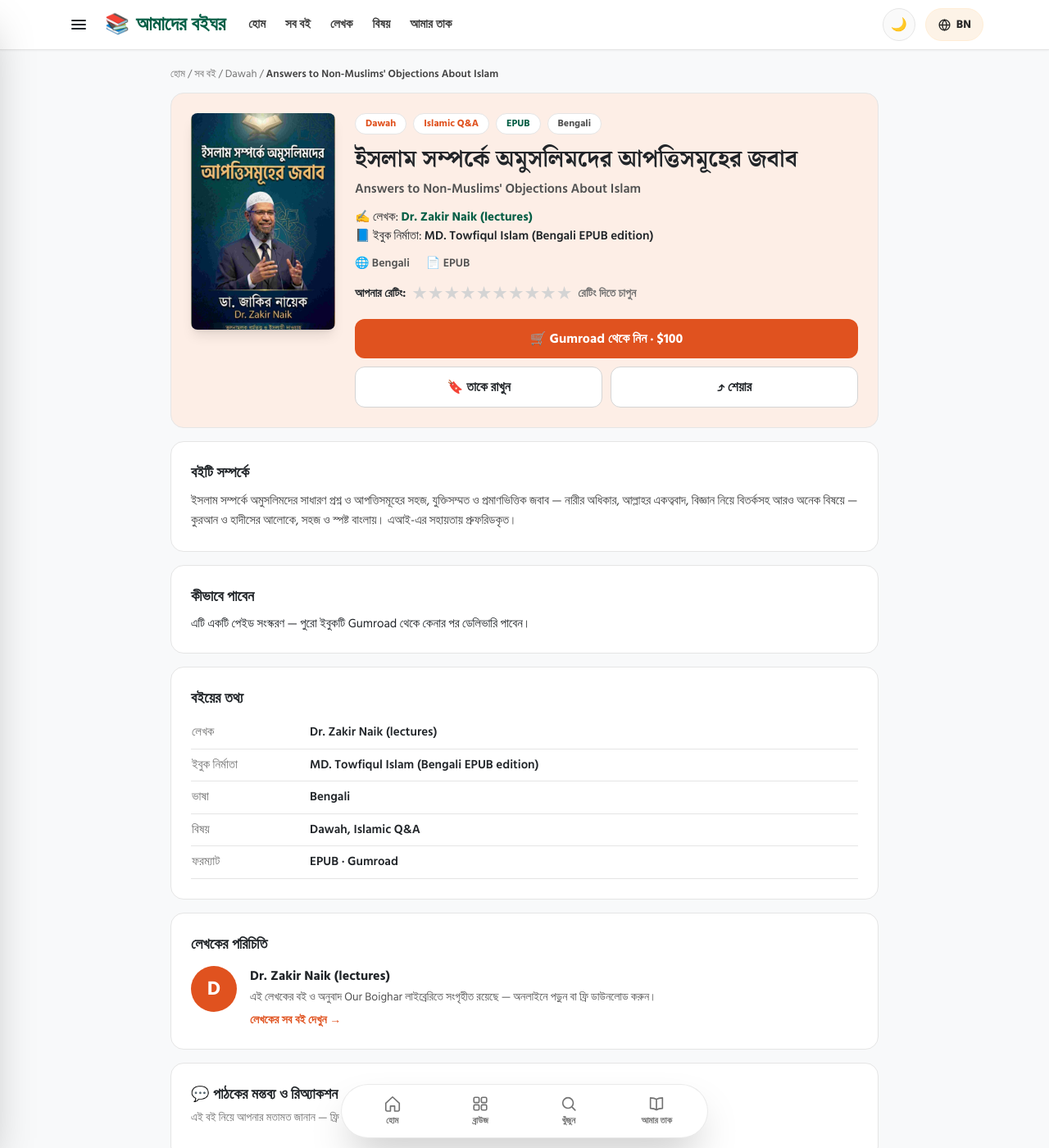
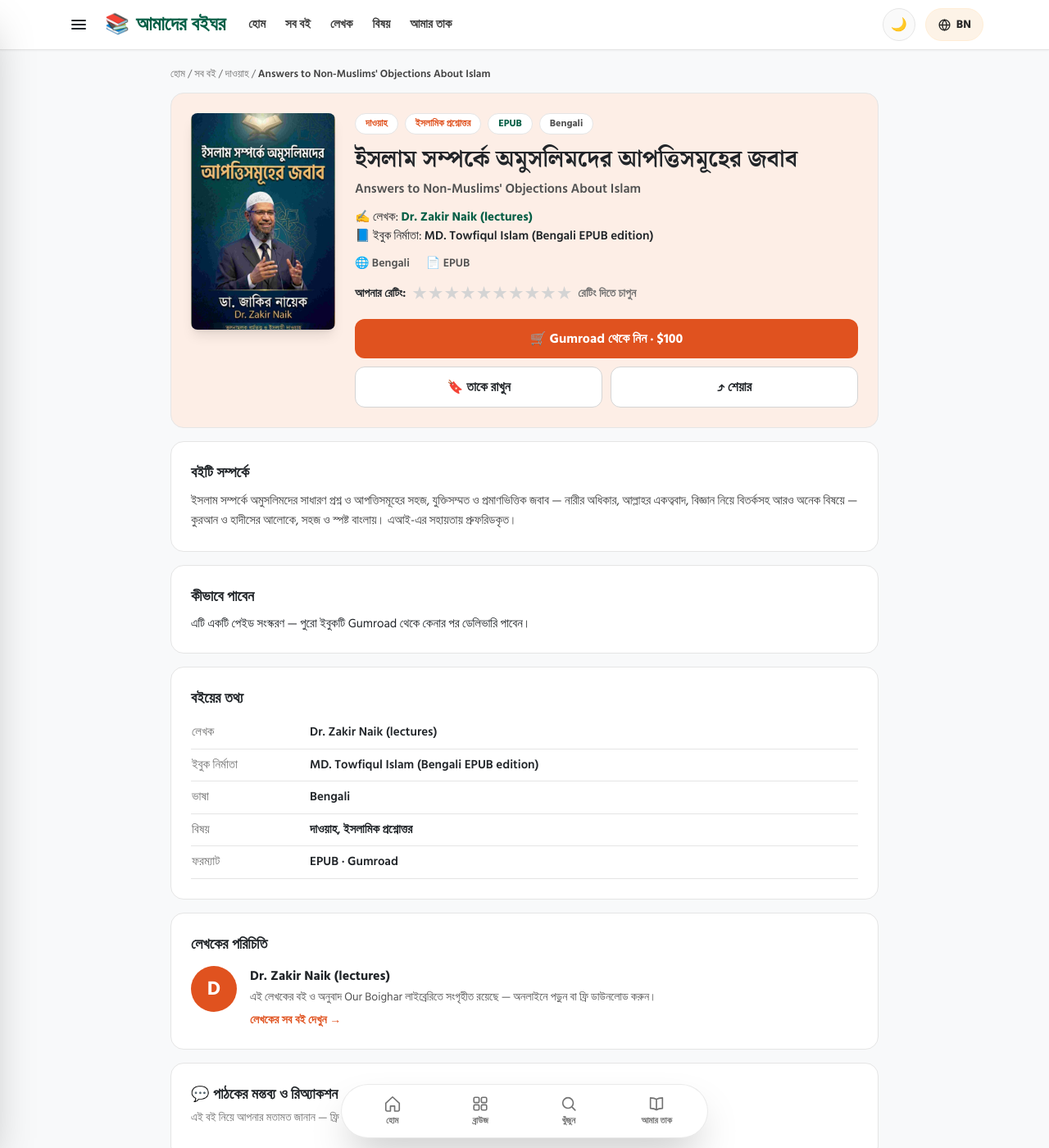
Before and after one commit to MDTowfiqul/our-boighar, a Jekyll site: the page built from _books/islam-objections-bn.md, in a window 1280 px wide and 1400 px high. Shown: the whole window at 82% size. Built offline with Jekyll 4.4.1, drawn with Linux system fonts in a browser that asks for light colours; nearby versions of some CDN libraries; comment, search, counter and statistics services are not loaded.

Commit message:
Show category names in Bengali (language-aware category labels)

```diff
--- a/_layouts/book.html
+++ b/_layouts/book.html
@@ -6,7 +6,7 @@
   <p class="text-[13px] text-neutral-500 dark:text-neutral-400 mb-3">
     <a href="{{ '/' | relative_url }}" class="hover:underline" data-bn="হোম" data-en="Home">হোম</a> /
     <a href="{{ '/browse/' | relative_url }}" class="hover:underline" data-bn="সব বই" data-en="All Books">সব বই</a> /
-    <a href="{{ '/browse/' | relative_url }}?cat={{ page.category | url_encode }}" class="hover:underline">{{ page.category }}</a> /
+    <a href="{{ '/browse/' | relative_url }}?cat={{ page.category | url_encode }}" class="hover:underline" data-cat="{{ page.category }}">{{ page.category }}</a> /
     <span class="font-semibold text-neutral-700 dark:text-neutral-200">{{ page.title_en | default: page.title }}</span>
   </p>
 
@@ -18,7 +18,7 @@
       </div>
       <div class="flex-1 min-w-0">
         <div class="flex flex-wrap gap-2 mb-3">
-          {% for c in page.categories %}<a href="{{ '/browse/' | relative_url }}?cat={{ c | url_encode }}" class="bg-white dark:bg-neutral-700 border border-neutral-200 dark:border-neutral-600 accent-text rounded-full text-xs font-bold px-3 py-1">{{ c }}</a>{% endfor %}
+          {% for c in page.categories %}<a href="{{ '/browse/' | relative_url }}?cat={{ c | url_encode }}" class="bg-white dark:bg-neutral-700 border border-neutral-200 dark:border-neutral-600 accent-text rounded-full text-xs font-bold px-3 py-1" data-cat="{{ c }}">{{ c }}</a>{% endfor %}
           <span class="bg-white dark:bg-neutral-700 border border-neutral-200 dark:border-neutral-600 text-emerald-800 dark:text-emerald-300 rounded-full text-xs font-bold px-3 py-1">{{ page.format }}</span>
           <span class="bg-white dark:bg-neutral-700 border border-neutral-200 dark:border-neutral-600 text-neutral-600 dark:text-neutral-300 rounded-full text-xs font-bold px-3 py-1">{{ page.language_label }}</span>
         </div>
@@ -93,7 +93,7 @@
       <tr class="border-b border-neutral-200 dark:border-neutral-700"><td class="py-2 pr-3 text-neutral-500 dark:text-neutral-400 w-36 font-medium" data-bn="লেখক" data-en="Writer">লেখক</td><td class="py-2 font-semibold">{{ page.author }}</td></tr>
       <tr class="border-b border-neutral-200 dark:border-neutral-700"><td class="py-2 pr-3 text-neutral-500 dark:text-neutral-400 font-medium" data-bn="ইবুক নির্মাতা" data-en="Ebook Creator">ইবুক নির্মাতা</td><td class="py-2 font-semibold">{{ page.creator }}</td></tr>
       <tr class="border-b border-neutral-200 dark:border-neutral-700"><td class="py-2 pr-3 text-neutral-500 dark:text-neutral-400 font-medium" data-bn="ভাষা" data-en="Language">ভাষা</td><td class="py-2 font-semibold">{{ page.language_label }}</td></tr>
-      <tr class="border-b border-neutral-200 dark:border-neutral-700"><td class="py-2 pr-3 text-neutral-500 dark:text-neutral-400 font-medium" data-bn="বিষয়" data-en="Subject">বিষয়</td><td class="py-2 font-semibold">{{ page.categories | join: ", " }}</td></tr>
+      <tr class="border-b border-neutral-200 dark:border-neutral-700"><td class="py-2 pr-3 text-neutral-500 dark:text-neutral-400 font-medium" data-bn="বিষয়" data-en="Subject">বিষয়</td><td class="py-2 font-semibold">{% for c in page.categories %}<span data-cat="{{ c }}">{{ c }}</span>{% unless forloop.last %}, {% endunless %}{% endfor %}</td></tr>
       <tr class="border-b border-neutral-200 dark:border-neutral-700"><td class="py-2 pr-3 text-neutral-500 dark:text-neutral-400 font-medium" data-bn="ফরম্যাট" data-en="Format">ফরম্যাট</td><td class="py-2 font-semibold">{{ page.format }}{% if page.file %} · <span data-bn="অনলাইন পড়া ও ডাউনলোড" data-en="Read online & download">অনলাইন পড়া ও ডাউনলোড</span>{% else %} · Gumroad{% endif %}</td></tr>
       {% if page.file_size %}<tr class="border-b border-neutral-200 dark:border-neutral-700"><td class="py-2 pr-3 text-neutral-500 dark:text-neutral-400 font-medium" data-bn="ফাইলের আকার" data-en="File Size">ফাইলের আকার</td><td class="py-2 font-semibold">{{ page.file_size }}</td></tr>{% endif %}
       {% if page.year %}<tr><td class="py-2 pr-3 text-neutral-500 dark:text-neutral-400 font-medium" data-bn="প্রথম প্রকাশ" data-en="First Published">প্রথম প্রকাশ</td><td class="py-2 font-semibold">{{ page.year }}</td></tr>{% endif %}
--- a/_layouts/default.html
+++ b/_layouts/default.html
@@ -14,6 +14,10 @@
   if (localStorage.getItem('ob-theme') === 'dark') document.documentElement.classList.add('dark');
   document.documentElement.setAttribute('data-color', localStorage.getItem('ob-color') || 'purple');
   document.documentElement.lang = localStorage.getItem('ob-lang') || 'bn';
+  /* Category display names: categories are stored in English in each book's
+     file; this map gives their Bengali names. Add new categories here. */
+  window.__obCatBn = {"Dawah":"দাওয়াহ","Hadith":"হাদীস","Health":"স্বাস্থ্য","Islamic Q&A":"ইসলামিক প্রশ্নোত্তর","Manners & Character":"আদব ও চরিত্র","Prophetic Medicine":"তিব্বে নববী","Qur'an":"কুরআন","Spirituality":"আধ্যাত্মিকতা","Tafsir":"তাফসীর"};
+  window.__obCatName = function(c){ var l = localStorage.getItem('ob-lang') || 'bn'; return l === 'en' ? c : (window.__obCatBn[c] || c); };
 </script>
 <style>
   body{font-family:'Hind Siliguri',system-ui,sans-serif}
```
Also changed, not shown: other parts of _layouts/default.html (+7 -0 lines).
